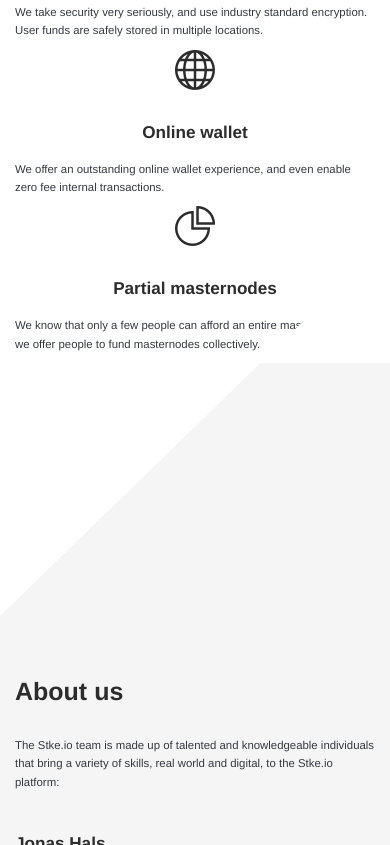
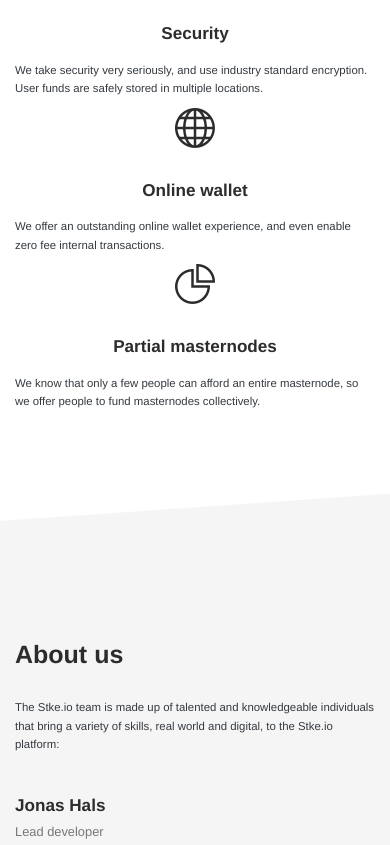
Before and after one commit to dkbay/StkeLanding, a website: page index.html in a window 390 px wide. Shown: the part 1155-2000 px from the top of the page. Drawn offline with nearby package versions, Linux system fonts and the light colour scheme; files that its build step writes are made by us from their sources; files whose address does not match are found by name.

Commit message:
Make slopes responsive

```diff
--- a/assets/sass/app.scss
+++ b/assets/sass/app.scss
@@ -37,8 +37,6 @@ header{
 	@include gradient($gradient-color-1, $gradient-color-2);
 	position: relative;
     z-index: 1;
-	webkit-clip-path: polygon(0 0, 100vw 0, 100vw 75%, 0 100%);
-    clip-path: polygon(0 0, 100vw 0, 100vw 75%, 0 100%);
 }
 
 header, header>div{
@@ -49,30 +47,35 @@ header, header>div{
 	box-shadow: #6b6b6b 0px 0px 15px 0px;
 }
 
-section{
-	webkit-clip-path: polygon(0 0, 100vw 0, 100vw 75%, 0 100%);
-    clip-path: polygon(0 0, 100vw 0, 100vw 125%, 0 100%);
+#about::before, #features::before, #about::after, #features::after, footer::before{
+    background: inherit;
+    content: '';
+    display: block;
+    height: 100px;
+    left: 0;
+    position: relative;
+    right: 0;
+    z-index: 1;
+}
 
+#about::before, #features::before, footer::before{
+    top: 0;
+    transform: skewY(-4deg);
+    transform-origin: 0 0;
+}
+
+#about::after{
+    top: 0;
+    transform: skewY(-4deg);
+    transform-origin: 100% 0;
 }
 
 #features{
-	position: relative;
-    z-index: 1;
-    webkit-clip-path: polygon(0 0, 100vw 0, 100vw 55%, 0 100%);
-    clip-path: polygon(0 0, 100vw 0, 100vw 55%, 0 100%);
-    padding-top: 5vh;
-    padding-bottom: 30vh;
     background-color: white;
 }
 
 #about{
 	background-color:whitesmoke;
-	padding-top: 35vh;
-    padding-bottom: 40vh;
-    z-index: -1;
-    margin-top: -30vh;
-    webkit-clip-path: polygon(0 0, 100vw 0, 100vw 55%, 0 100%);
-    clip-path: polygon(0 0, 100vw 0, 100vw 65%, 0 100%);
 }
 
 .btn-default{
```
